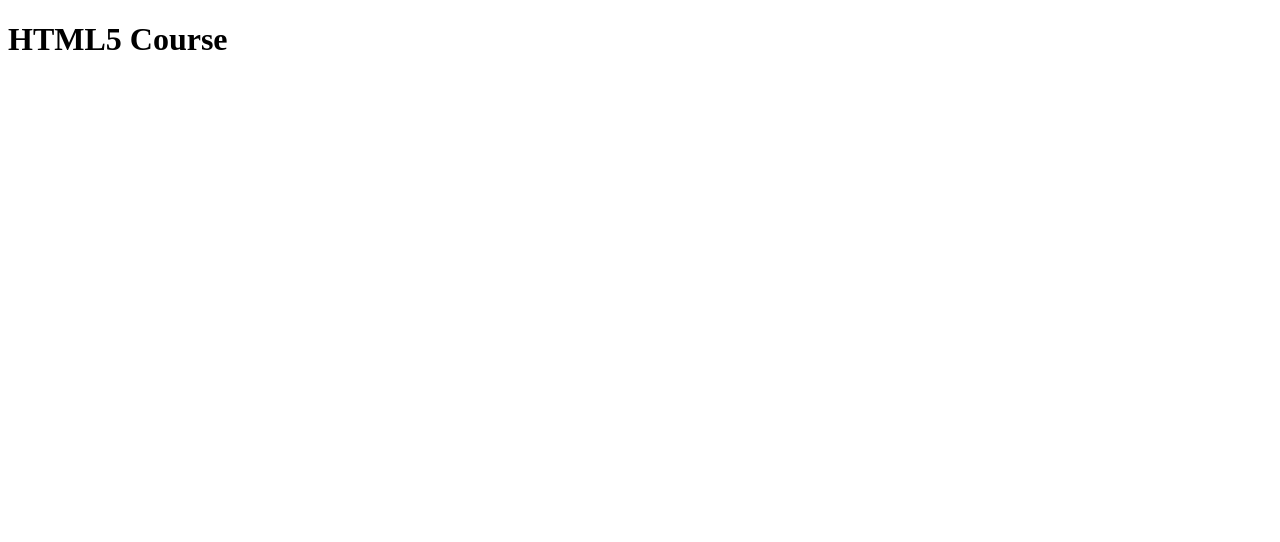
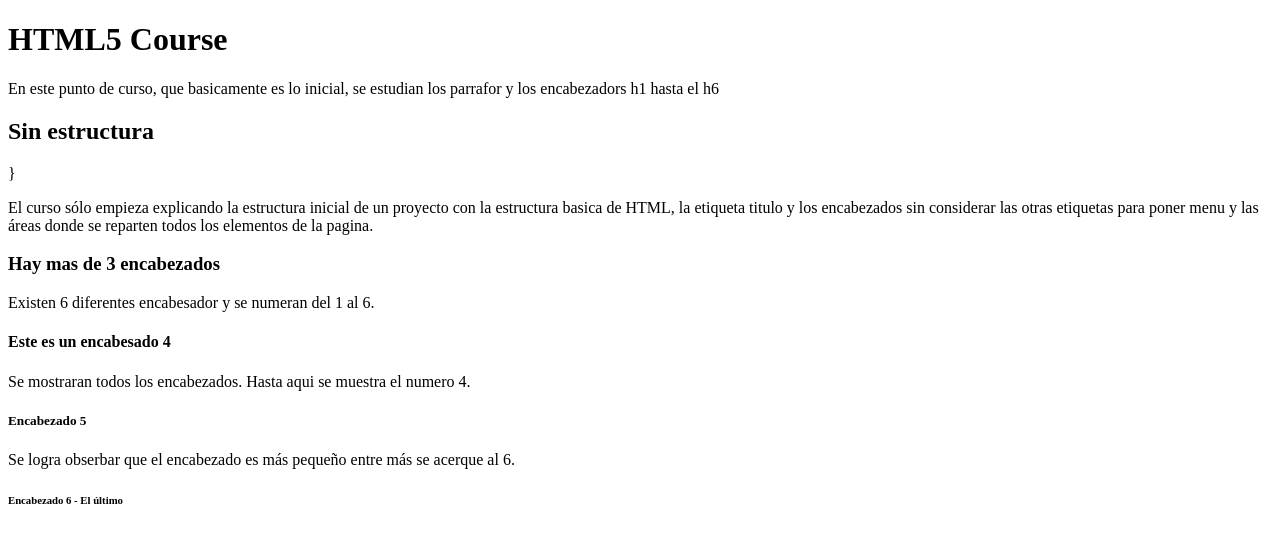
Before and after one commit to masolvera95-dot/html5-course, a plain HTML site: page index.html in a window 1280 px wide. Drawn offline with Linux system fonts and the light colour scheme.

Commit message:
git-course v2: Estructura basica

```diff
--- a/index.html
+++ b/index.html
@@ -8,5 +8,29 @@
   </head>
   <body>
     <h1>HTML5 Course</h1>
+    <p>
+      En este punto de curso, que basicamente es lo inicial, se estudian los
+      parrafor y los encabezadors h1 hasta el h6
+    </p>
+    <h2>Sin estructura</h2>
+    }
+    <p>
+      El curso sólo empieza explicando la estructura inicial de un proyecto con
+      la estructura basica de HTML, la etiqueta titulo y los encabezados sin
+      considerar las otras etiquetas para poner menu y las áreas donde se
+      reparten todos los elementos de la pagina.
+    </p>
+    <h3>Hay mas de 3 encabezados</h3>
+    <p>Existen 6 diferentes encabesador y se numeran del 1 al 6.</p>
+    <h4>Este es un encabesado 4</h4>
+    <p>
+      Se mostraran todos los encabezados. Hasta aqui se muestra el numero 4.
+    </p>
+    <h5>Encabezado 5</h5>
+    <p>
+      Se logra obserbar que el encabezado es más pequeño entre más se acerque al
+      6.
+    </p>
+    <h6>Encabezado 6 - El último</h6>
   </body>
 </html>
```
